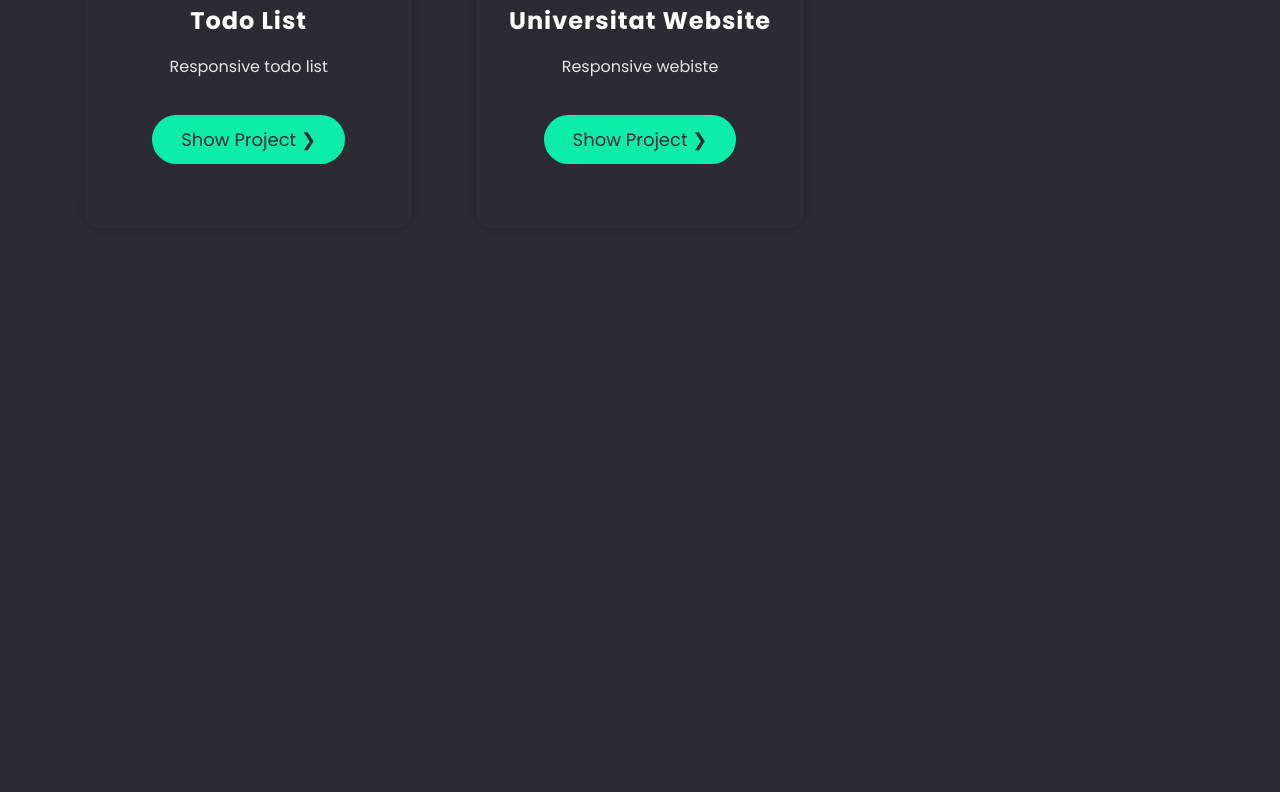
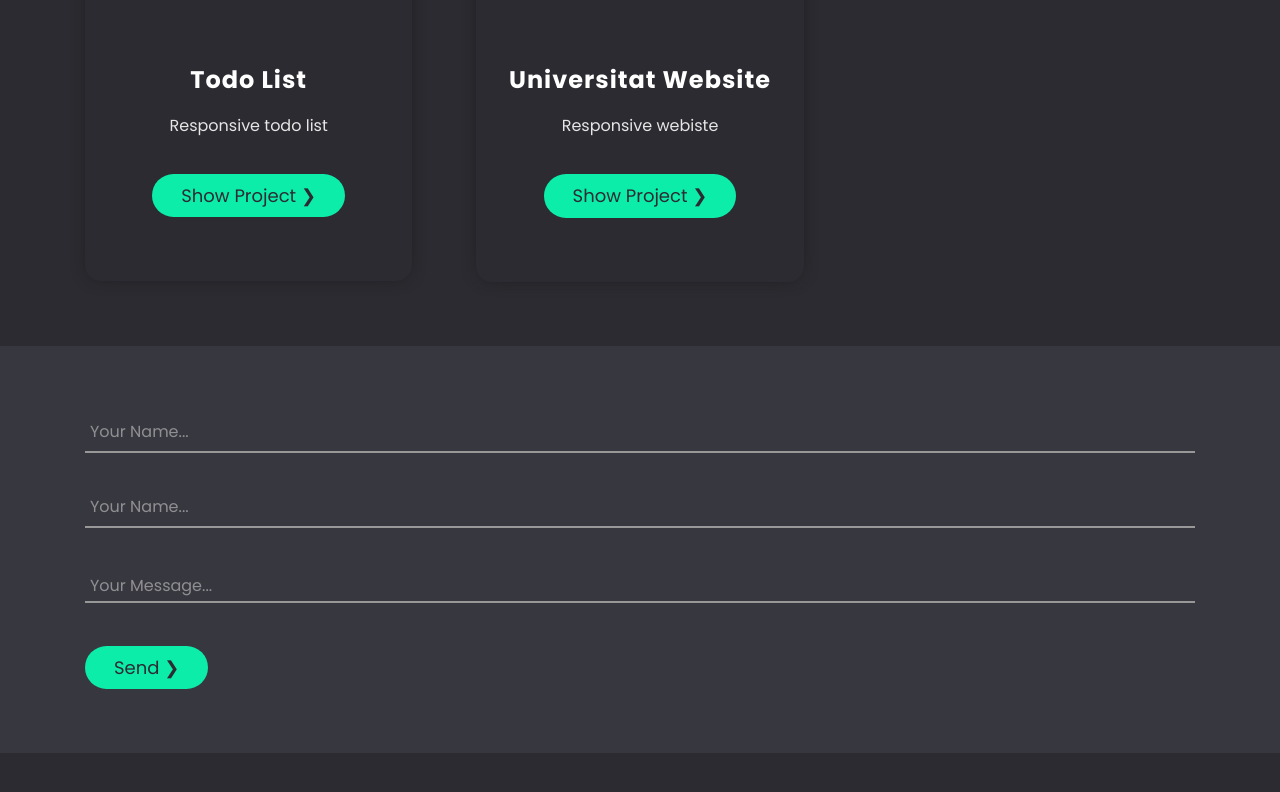
Before and after one commit to Meqdad-Moradi/portfolio-landing-page, a React (Create React App) app: page / in a window 1280 px wide. Shown: the part 1724-2516 px from the top of the page. Before the commit the page ends 2016 px from the top, so only its background shows below. Built offline with nearby package versions, Linux system fonts and the light colour scheme.

Commit message:
contact section created

```diff
--- a/src/assets/style/_colors.scss
+++ b/src/assets/style/_colors.scss
@@ -6,3 +6,6 @@ $white: hsl(0, 0%, 90%);
 $dark: hsl(240, 6%, 18%);
 $darker: hsl(240, 5%, 11%);
 $lighter: hsl(240, 7%, 23%);
+
+// danger
+$red: hsl(0, 81%, 59%);
--- /dev/null
+++ b/src/assets/style/_contact.scss
@@ -0,0 +1,3 @@
+.contact{
+    background-color: $lighter;
+}
--- /dev/null
+++ b/src/assets/style/_form.scss
@@ -0,0 +1,62 @@
+.form {
+   .form-control {
+      position: relative;
+      margin-bottom: 2em;
+
+      &:last-of-type {
+         margin-bottom: 0;
+      }
+   }
+
+   textarea,
+   input {
+      width: 100%;
+      padding: 0.5em 0.3em;
+      border: 0;
+      outline: 0;
+      background-color: transparent;
+      color: $white;
+      border-radius: 0;
+      transition: all 0.3s ease-out;
+      border-bottom: 2px solid rgb(152, 152, 152);
+   }
+
+   textarea:focus,
+   input:valid,
+   input:focus-visible {
+      border-bottom-color: $primary;
+   }
+
+   label {
+      display: inline-block;
+      position: absolute;
+      left: 5px;
+      top: 50%;
+      color: $white;
+      opacity: 0.5;
+      transform: translateY(-50%);
+      transition: all 0.3s ease-out;
+   }
+
+   textarea:valid + label,
+   textarea:focus-visible + label,
+   input:valid + label,
+   input:focus-visible + label {
+      transform: translateY(0);
+      top: -50%;
+   }
+
+   textarea {
+      display: inline-block;
+      width: 100%;
+      resize: none;
+   }
+
+   small {
+      color: $red;
+   }
+
+   button:active {
+      transform: scale(0.99);
+   }
+}
--- a/src/assets/style/style.css
+++ b/src/assets/style/style.css
@@ -56,6 +56,7 @@ button {
   outline: none;
 }
 
+textarea,
 button,
 input {
   font-family: "Poppins", sans-serif;
@@ -73,7 +74,64 @@ img {
   display: block;
 }
 
+section {
+  padding-block: var(--gap);
+}
+
 /*  utilities  */
+.form .form-control {
+  position: relative;
+  margin-bottom: 2em;
+}
+.form .form-control:last-of-type {
+  margin-bottom: 0;
+}
+.form textarea,
+.form input {
+  width: 100%;
+  padding: 0.5em 0.3em;
+  border: 0;
+  outline: 0;
+  background-color: transparent;
+  color: hsl(0deg, 0%, 90%);
+  border-radius: 0;
+  transition: all 0.3s ease-out;
+  border-bottom: 2px solid rgb(152, 152, 152);
+}
+.form textarea:focus,
+.form input:valid,
+.form input:focus-visible {
+  border-bottom-color: hsl(162deg, 90%, 49%);
+}
+.form label {
+  display: inline-block;
+  position: absolute;
+  left: 5px;
+  top: 50%;
+  color: hsl(0deg, 0%, 90%);
+  opacity: 0.5;
+  transform: translateY(-50%);
+  transition: all 0.3s ease-out;
+}
+.form textarea:valid + label,
+.form textarea:focus-visible + label,
+.form input:valid + label,
+.form input:focus-visible + label {
+  transform: translateY(0);
+  top: -50%;
+}
+.form textarea {
+  display: inline-block;
+  width: 100%;
+  resize: none;
+}
+.form small {
+  color: hsl(0deg, 81%, 59%);
+}
+.form button:active {
+  transform: scale(0.99);
+}
+
 .container {
   width: min(100% - 2rem, 1110px);
   margin-inline: auto;
@@ -85,10 +143,13 @@ img {
   background-color: hsl(162deg, 90%, 49%);
   color: hsl(240deg, 6%, 18%);
   font-size: 1.125rem;
+  line-height: 1.2;
+  text-transform: capitalize;
   padding: 0.5em 1.5em;
   border-radius: 100vmax;
   transition: all 0.3s ease-in-out;
   margin-top: var(--gap);
+  cursor: pointer;
   border: 2px solid transparent;
 }
 .btn .arrow-right {
@@ -103,6 +164,22 @@ img {
   padding-left: 0.2em;
 }
 
+.download-btn {
+  --gap: 0.5rem;
+  padding: 0.5em 1.5em;
+  border: 2px solid hsl(162deg, 90%, 49%);
+  border-radius: 100vmax;
+  font-size: 1.125rem;
+  display: flex;
+  align-items: center;
+  gap: var(--gap);
+  transition: all 0.3s ease-in-out;
+}
+.download-btn:hover {
+  background-color: hsl(162deg, 90%, 49%);
+  color: hsl(240deg, 6%, 18%) !important;
+}
+
 .card {
   display: flex;
   flex-direction: column;
@@ -113,6 +190,12 @@ img {
   text-align: center;
   border-radius: var(--border-radius);
   overflow: hidden;
+}
+.card .img-box img {
+  transition: all 0.4s ease-in-out;
+}
+.card:hover .img-box img {
+  transform: scale(1.1);
 }
 .card .card-content {
   padding-bottom: var(--gap);
@@ -167,21 +250,6 @@ img {
 }
 .header .nav-list a.active, .header .nav-list a:hover, .header .nav-list a:focus-visible {
   color: hsl(162deg, 90%, 49%);
-}
-.header .nav-list .download-btn {
-  --gap: 0.5rem;
-  padding: 0.5em 1.5em;
-  border: 2px solid hsl(162deg, 90%, 49%);
-  border-radius: 100vmax;
-  font-size: 1.125rem;
-  display: flex;
-  align-items: center;
-  gap: var(--gap);
-  transition: all 0.3s ease-in-out;
-}
-.header .nav-list .download-btn:hover {
-  background-color: hsl(162deg, 90%, 49%);
-  color: hsl(240deg, 6%, 18%);
 }
 .header .toggle-btn {
   display: none;
@@ -334,6 +402,10 @@ img {
   gap: var(--gap);
 }
 
+.contact {
+  background-color: hsl(240deg, 7%, 23%);
+}
+
 @media (max-width: 50rem) {
   body {
     text-align: center;
--- a/src/assets/style/style.scss
+++ b/src/assets/style/style.scss
@@ -61,6 +61,7 @@ button {
    outline: none;
 }
 
+textarea,
 button,
 input {
    font-family: "Poppins", sans-serif;
@@ -78,7 +79,13 @@ img {
    display: block;
 }
 
+section {
+   padding-block: var(--gap);
+}
+
 /*  utilities  */
+@import "form";
+
 .container {
    width: min(100% - 2rem, 1110px);
    margin-inline: auto;
@@ -90,10 +97,13 @@ img {
    background-color: $primary;
    color: $dark;
    font-size: 1.125rem;
+   line-height: 1.2;
+   text-transform: capitalize;
    padding: 0.5em 1.5em;
    border-radius: 100vmax;
    transition: all 0.3s ease-in-out;
    margin-top: var(--gap);
+   cursor: pointer;
    border: 2px solid transparent;
 
    .arrow-right {
@@ -112,12 +122,43 @@ img {
    }
 }
 
+.download-btn {
+   --gap: 0.5rem;
+   padding: 0.5em 1.5em;
+   border: 2px solid $primary;
+   border-radius: 100vmax;
+   font-size: 1.125rem;
+   display: flex;
+   align-items: center;
+   gap: var(--gap);
+   transition: all 0.3s ease-in-out;
+
+   &:hover {
+      background-color: $primary;
+      color: $dark !important;
+   }
+}
+
 .card {
    @include flex(column);
    box-shadow: 0 0 1em -0.25em $darker;
    text-align: center;
    border-radius: var(--border-radius);
    overflow: hidden;
+
+   .img-box {
+      // overflow: hidden;
+
+      img {
+         transition: all 0.4s ease-in-out;
+      }
+   }
+
+   &:hover {
+      .img-box img {
+         transform: scale(1.1);
+      }
+   }
 
    .card-content {
       padding-bottom: var(--gap);
@@ -136,6 +177,7 @@ img {
 @import "header";
 @import "showcase";
 @import "works";
+@import "contact";
 
 // set all text alignment to the center on mobile or tablet devices
 @media (max-width: 50rem) {
--- /dev/null
+++ b/src/components/Contact.jsx
@@ -0,0 +1,14 @@
+import React from "react";
+import Form from "./forms/Form";
+
+const Contact = () => {
+   return (
+      <section className="contact" id="contact">
+         <div className="container">
+            <Form />
+         </div>
+      </section>
+   );
+};
+
+export default Contact;
--- a/src/components/Mainpage/Index.jsx
+++ b/src/components/Mainpage/Index.jsx
@@ -1,4 +1,5 @@
 import React from "react";
+import Contact from "../Contact";
 import Works from "../Works";
 import style from "./main.module.css";
 
@@ -6,6 +7,7 @@ const Main = () => {
    return (
       <main className={style.main}>
          <Works />
+         <Contact />
       </main>
    );
 };
--- a/src/components/Showcase.jsx
+++ b/src/components/Showcase.jsx
@@ -3,10 +3,6 @@ import ShowcaseContent from "./ShowcaseContent";
 
 const Showcase = () => {
    const [active, setActive] = useState("slideOne");
-
-   const touchEvent = () => {
-      console.log("it is working walll1a!");
-   };
 
    const slider = () => {
       if (active === "slideOne") {
--- /dev/null
+++ b/src/components/forms/Form.jsx
@@ -0,0 +1,58 @@
+import React, { useId, useState } from "react";
+import Input from "./Input";
+
+const Form = () => {
+   const inputId1 = useId();
+   const inputId2 = useId();
+   const [name, setName] = useState(null);
+   const [err, setErr] = useState(null);
+
+   // set
+   const submitForm = (e) => {
+      e.preventDefault();
+
+      if (name === null || name === "") {
+         setErr("Please insert your name!");
+      }
+   };
+
+   return (
+      <>
+         <form className="form" onSubmit={(e) => submitForm(e)}>
+            <Input
+               id={inputId1}
+               inputName="Your Name..."
+               inputType="text"
+               inputeText={(e) => setName(e.target.value)}
+               err={err}
+            />
+
+            <Input
+               id={inputId2}
+               inputName="Your Name..."
+               inputType="text"
+               inputeText={(e) => setName(e.target.value)}
+               err={err}
+            />
+
+            <div className="form-control">
+               <textarea
+                  name="message"
+                  id="message"
+                  cols="30"
+                  rows="1"
+                  required
+                  autoComplete="false"
+               ></textarea>
+               <label htmlFor="message">Your Message...</label>
+            </div>
+
+            <button className="btn">
+               Send <span className="arrow-right">&#10095;</span>
+            </button>
+         </form>
+      </>
+   );
+};
+
+export default Form;
--- /dev/null
+++ b/src/components/forms/Input.jsx
@@ -0,0 +1,19 @@
+import React from "react";
+
+const Input = ({ id, inputType, inputeText, inputName, err }) => {
+   return (
+      <div className="form-control">
+         <input
+            type={inputType}
+            id={id}
+            onChange={inputeText}
+            required
+            autoComplete="false"
+         />
+         <label htmlFor={id}>{inputName}</label>
+         <small>{err}</small>
+      </div>
+   );
+};
+
+export default Input;
```
Also changed, not shown: src/assets/style/_header.scss (+0 -18 lines), 1 other file (tests, documents, lock files or other folders).
